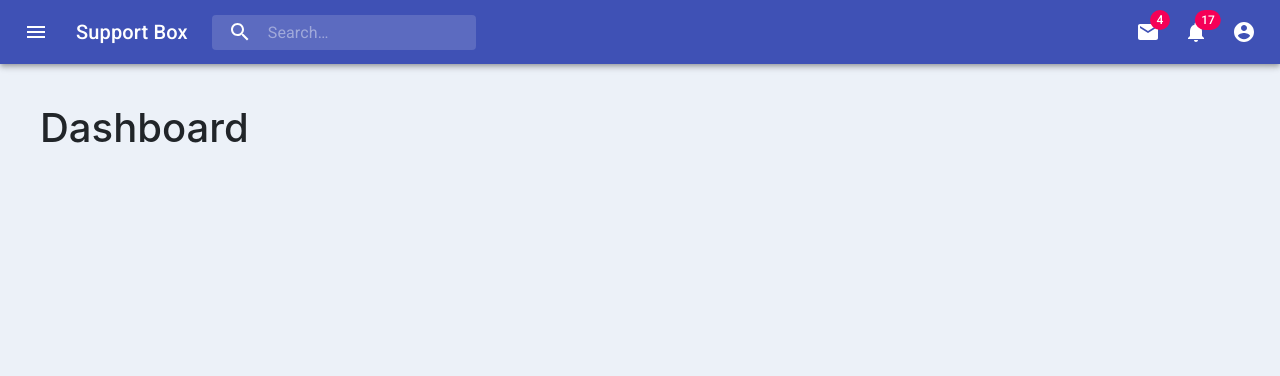
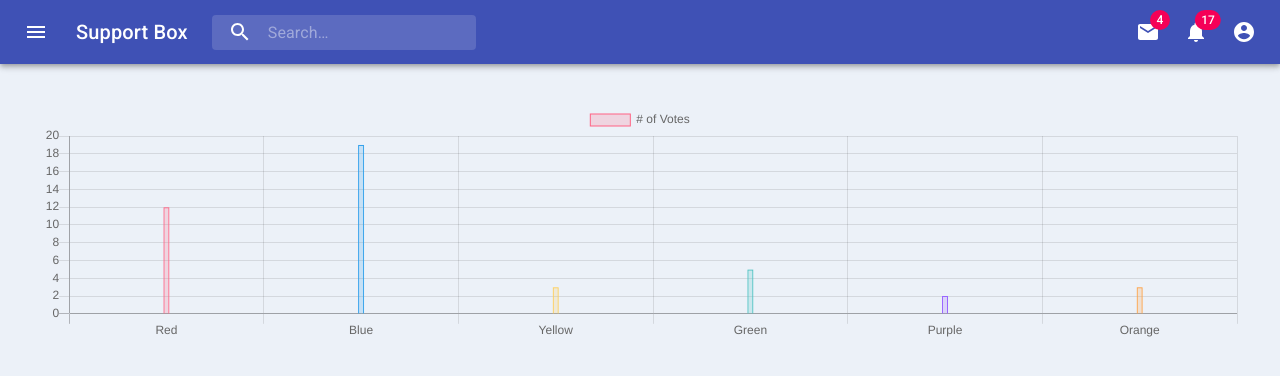
Before and after one commit to RodolfoSilveira/support-box-client, a React (Create React App) app: page /home in a window 1280 px wide. Shown: the top 376 px of the page. Built offline with nearby package versions, Linux system fonts and the light colour scheme.

Commit message:
definindo grafico

```diff
--- /dev/null
+++ b/src/components/main-content/ChartBar/index.js
@@ -0,0 +1,73 @@
+import React from 'react'
+import { Bar } from 'react-chartjs-2'
+
+function ChartBar() {
+
+  return (
+    <div>
+      <Bar
+        data={{
+          labels: ['Red', 'Blue', 'Yellow', 'Green', 'Purple', 'Orange'],
+          datasets: [{
+            label: '# of Votes',
+            data: [12, 19, 3, 5, 2, 3],
+            backgroundColor: [
+                'rgba(255, 99, 132, 0.2)',
+                'rgba(54, 162, 235, 0.2)',
+                'rgba(255, 206, 86, 0.2)',
+                'rgba(75, 192, 192, 0.2)',
+                'rgba(153, 102, 255, 0.2)',
+                'rgba(255, 159, 64, 0.2)'
+            ],
+            borderColor: [
+                'rgba(255, 99, 132, 1)',
+                'rgba(54, 162, 235, 1)',
+                'rgba(255, 206, 86, 1)',
+                'rgba(75, 192, 192, 1)',
+                'rgba(153, 102, 255, 1)',
+                'rgba(255, 159, 64, 1)'
+            ],
+            borderWidth: 1
+          }]
+        }}
+        width={100}
+        height={20}
+        options={
+          {
+            scales: {
+              xAxes: [{
+                barPercentage: 0.5,
+                barThickness: 6,
+                maxBarThickness: 8,
+                minBarLength: 2,
+                stacked: true,
+                gridLines: {
+                  offsetGridLines: true
+                }
+              }],
+              yAxes: [{
+                stacked: true
+              }],
+              layout: {
+                padding: {
+                  left: 50,
+                  right: 0,
+                  top: 0,
+                  bottom: 0
+                }
+              },
+              legend: {
+                display: true,
+                labels: {
+                  fontColor: 'rgb(255, 99, 132)'
+                }
+              }
+            }
+          }
+        }
+      />
+    </div>
+  )
+}
+
+export default ChartBar
--- a/src/components/main-content/Dashboard/index.js
+++ b/src/components/main-content/Dashboard/index.js
@@ -1,11 +1,12 @@
 import React from 'react'
+import ChartBar from '../ChartBar'
 
 function Dashboard() {
-    return (
-        <div>
-            <h1>Dashboard</h1>
-        </div>
-    )
+  return (
+    <div>
+      <ChartBar/>
+    </div>
+  )
 }
 
 export default Dashboard
```
Also changed, not shown: src/components/main-content/Chart/index.js (deleted, +0 -46 lines).
